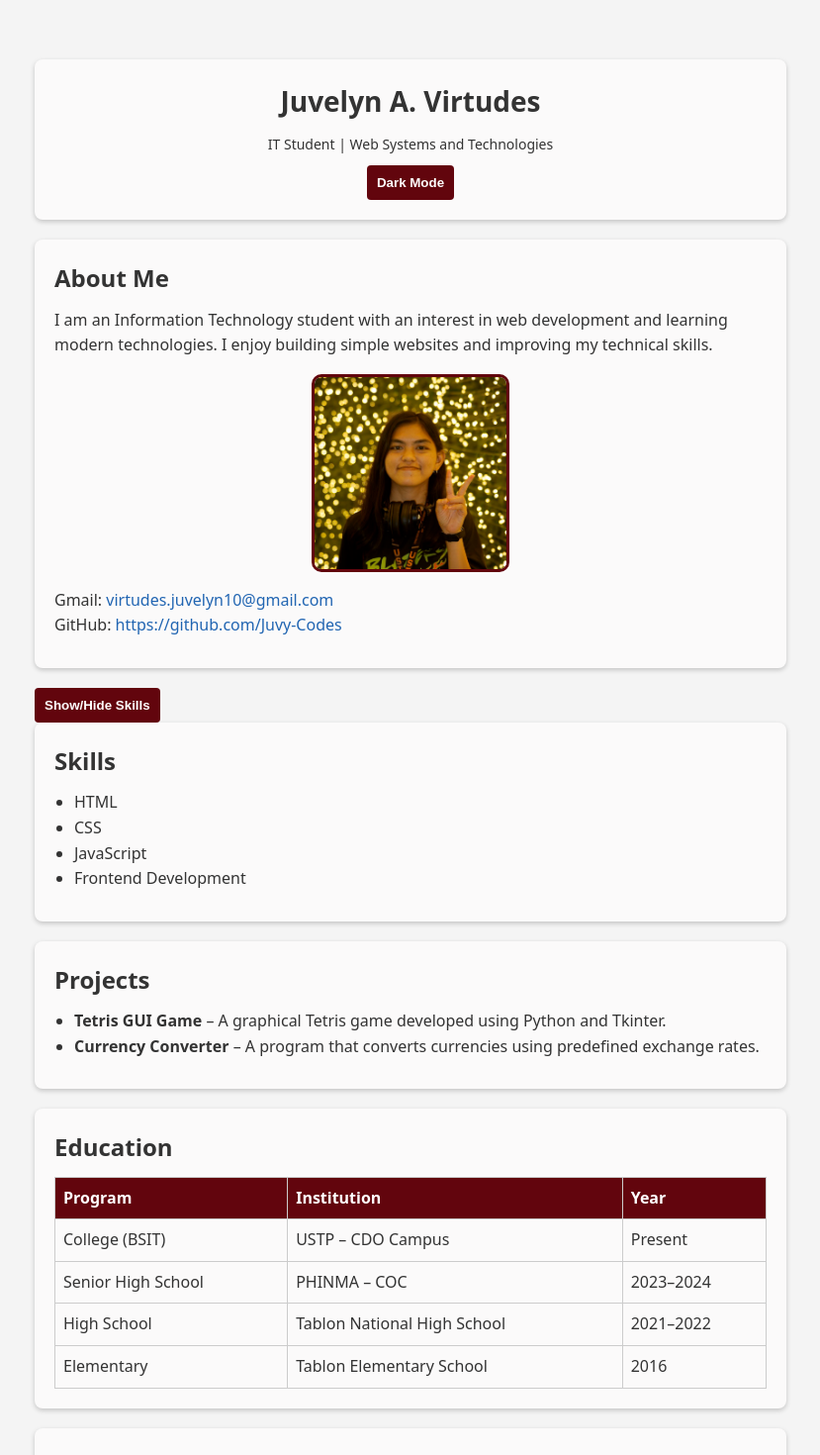
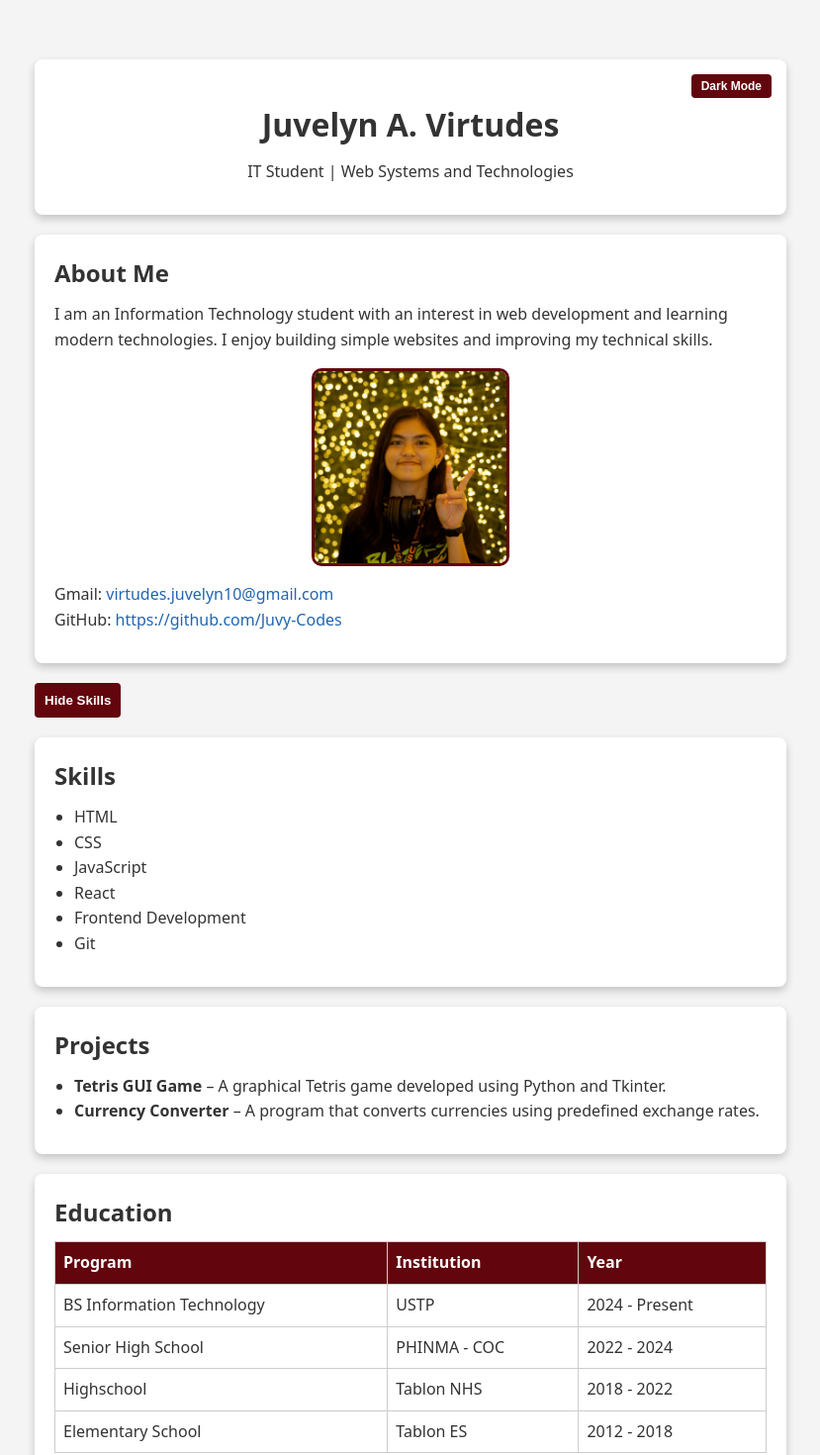
Before and after one commit to Juvy-Codes/module2-html, a React (Vite) app in the folder personal-cv-react/: page / in a window 1280 px wide. Shown: the top 1470 px of the page at 99% size, without its empty margins (225-1054 px from the left). Built offline with nearby package versions, Linux system fonts and the light colour scheme.

Commit message:
WSAT-M6: Enhanced React CV with props and dynamic rendering

```diff
--- a/personal-cv-react/src/App.jsx
+++ b/personal-cv-react/src/App.jsx
@@ -9,8 +9,32 @@ import ContactForm from "./components/Contact";
 function App() {
   const [darkMode, setDarkMode] = useState(false);
 
-  // This ensures the <body> element itself changes color,
-  // removing that white border completely.
+  // --- MODULE 6 DATA STRUCTURES ---
+  const skillsData = ["HTML", "CSS", "JavaScript", "React", "Frontend Development", "Git"];
+
+  const educationData = [
+    {
+      year: "2024 - Present",
+      program: "BS Information Technology",
+      school: "USTP"
+    },
+    {
+      year: "2022 - 2024",
+      program: "Senior High School",
+      school: "PHINMA - COC"
+    },
+    {
+      year: "2018 - 2022",
+      program: "Highschool",
+      school: "Tablon NHS"
+    },
+    {
+      year: "2012 - 2018",
+      program: "Elementary School",
+      school: "Tablon ES"
+    }
+  ];
+
   useEffect(() => {
     if (darkMode) {
       document.body.classList.add("dark-mode");
@@ -20,15 +44,20 @@ function App() {
   }, [darkMode]);
 
   return (
-    // We keep the className here too for specific component styling
     <div className={darkMode ? "dark-mode" : ""}>
       <div className="container">
         <Header toggleDarkMode={() => setDarkMode(!darkMode)} darkMode={darkMode} />
         <main>
           <About />
-          <Skills />
+
+          {/* TASK 1: Passing skills array as a prop */}
+          <Skills skills={skillsData} />
+
           <Projects />
-          <Education />
+
+          {/* TASK 3: Passing education array as a prop */}
+          <Education education={educationData} />
+
           <ContactForm />
         </main>
         <footer>
--- /dev/null
+++ b/personal-cv-react/src/components/Card.jsx
@@ -0,0 +1,9 @@
+function Card({ title, children }) {
+  return (
+    <section className="card">
+      <h2>{title}</h2>
+      {children}
+    </section>
+  );
+}
+export default Card;
--- a/personal-cv-react/src/components/Contact.jsx
+++ b/personal-cv-react/src/components/Contact.jsx
@@ -1,38 +1,52 @@
 import { useState } from "react";
+import Card from "./Card"; // Import the Card wrapper for Task 2
 
 function Contact() {
   const [name, setName] = useState("");
   const [email, setEmail] = useState("");
+  const [message, setMessage] = useState(""); // Add state for the message box
 
   const handleSubmit = (event) => {
-    event.preventDefault(); // Prevents page refresh
-    if (name === "" || email === "") {
+    event.preventDefault();
+    if (name === "" || email === "" || message === "") {
       alert("Please fill in all required fields.");
     } else {
       alert(`Form submitted successfully! Hello, ${name}`);
+      // Clear fields after success
+      setName("");
+      setEmail("");
+      setMessage("");
     }
   };
 
   return (
-    <section className="card">
-      <h2>Contact Me</h2>
+    <Card title="Contact Me">
       <form onSubmit={handleSubmit}>
         <input
           type="text"
           placeholder="Name"
           value={name}
           onChange={(e) => setName(e.target.value)}
+          className="form-input"
         />
         <input
           type="email"
           placeholder="Email"
           value={email}
           onChange={(e) => setEmail(e.target.value)}
+          className="form-input"
         />
-        <textarea placeholder="Message"></textarea>
+        {/* Added state connection to the textarea */}
+        <textarea
+          placeholder="Message"
+          value={message}
+          onChange={(e) => setMessage(e.target.value)}
+          className="form-textarea"
+        ></textarea>
+
         <button type="submit" id="submitBtn">Send</button>
       </form>
-    </section>
+    </Card>
   );
 }
 
--- a/personal-cv-react/src/components/Education.jsx
+++ b/personal-cv-react/src/components/Education.jsx
@@ -1,4 +1,5 @@
-function Education() {
+// 1. Accept 'education' as a prop
+function Education({ education }) {
   return (
     <section className="card">
       <h2>Education</h2>
@@ -11,29 +12,18 @@ function Education() {
           </tr>
         </thead>
         <tbody>
-          <tr>
-            <td>College (BSIT)</td>
-            <td>USTP – CDO Campus</td>
-            <td>Present</td>
-          </tr>
-          <tr>
-            <td>Senior High School</td>
-            <td>PHINMA – COC</td>
-            <td>2023–2024</td>
-          </tr>
-          <tr>
-            <td>High School</td>
-            <td>Tablon National High School</td>
-            <td>2021–2022</td>
-          </tr>
-          <tr>
-            <td>Elementary</td>
-            <td>Tablon Elementary School</td>
-            <td>2016</td>
-          </tr>
+          {/* 2. Dynamically render table rows using map() */}
+          {education.map((item, index) => (
+            <tr key={index}>
+              <td>{item.program}</td>
+              <td>{item.school}</td>
+              <td>{item.year}</td>
+            </tr>
+          ))}
         </tbody>
       </table>
     </section>
   );
 }
+
 export default Education;
--- a/personal-cv-react/src/components/Skills.jsx
+++ b/personal-cv-react/src/components/Skills.jsx
@@ -1,25 +1,26 @@
 import { useState } from "react";
+import Card from "./Card";
 
-function Skills() {
+function Skills({ skills }) {
   const [visible, setVisible] = useState(true);
 
   return (
     <>
       <button id="toggleSkills" onClick={() => setVisible(!visible)}>
-        Show/Hide Skills
+        {visible ? "Hide Skills" : "Show Skills"}
       </button>
+
       {visible && (
-        <section className="card" id="skillsSection">
-          <h2>Skills</h2>
+        <Card title="Skills">
           <ul>
-            <li>HTML</li>
-            <li>CSS</li>
-            <li>JavaScript</li>
-            <li>Frontend Development</li>
+            {skills.map((skill, index) => (
+              <li key={index}>{skill}</li>
+            ))}
           </ul>
-        </section>
+        </Card>
       )}
     </>
   );
 }
+
 export default Skills;
--- a/personal-cv-react/src/index.css
+++ b/personal-cv-react/src/index.css
@@ -29,14 +29,21 @@ body.dark-mode {
     padding: 20px;
 }
 
-/* 5. Card Components */
+/* Use the class selector .card instead of the tag selector section */
 .card {
-    background: #fbfafa;
-    padding: 20px;
-    margin-bottom: 20px;
-    border-radius: 8px;
-    box-shadow: 0 2px 5px rgba(0, 0, 0, 0.2);
-    transition: background-color 0.3s ease;
+  background-color: #ffffff;
+  padding: 20px;
+  margin: 20px 0;
+  border-radius: 8px;
+  /* FIXED: RGBA colors must be 0-255. Changed 0.5 to 0 for a clean black shadow */
+  box-shadow: 0 4px 8px rgba(0, 0, 0, 0.2);
+  transition: transform 0.3s ease;
+}
+
+/* Optional: Add a hover effect to make the shadow "pop" */
+.card:hover {
+  box-shadow: 0 8px 16px rgba(0, 0, 0, 0.2);
+  transform: translateY(-5px);
 }
 
 /* Update cards when Dark Mode is active */
@@ -57,11 +64,19 @@ body.dark-mode .card {
     border: 3px solid #62050d;
 }
 
-/* 7. Typography and Elements */
-header {
+/* Update your section 7 (Header) in index.css */
+header.card {
+    position: relative; /* This is the "anchor" for the button */
+    padding-top: 40px;   /* Adds space so the title doesn't hit the button */
     text-align: center;
-    margin-top: 20px;
-    font-size: 14px;
+}
+
+header.card button {
+    position: absolute; /* Moves the button independently */
+    top: 15px;          /* Distance from the top of the card */
+    right: 15px;        /* Distance from the right of the card */
+    padding: 5px 10px;  /* Makes the toggle slightly smaller and cleaner */
+    font-size: 12px;
 }
 
 h1, h2, p {
@@ -137,7 +152,7 @@ footer {
     margin-top: 30px;
     padding: 20px 0;
     font-size: 14px;
-    border-top: 1px solid var(--border-color, #ccc); /* Optional: adds a nice separator line */
+    border-top: 1px solid #ccc; /* Optional: adds a nice separator line */
 }
 
 /* Ensure footer text is visible in dark mode */
--- a/personal-cv-react/vite.config.js
+++ b/personal-cv-react/vite.config.js
@@ -1,7 +1,8 @@
 import { defineConfig } from 'vite'
 import react from '@vitejs/plugin-react'
 
+// https://vite.dev/config/
 export default defineConfig({
   plugins: [react()],
-  base: "/module2-html/"
+  base: "/module2-html/",
 })
```
